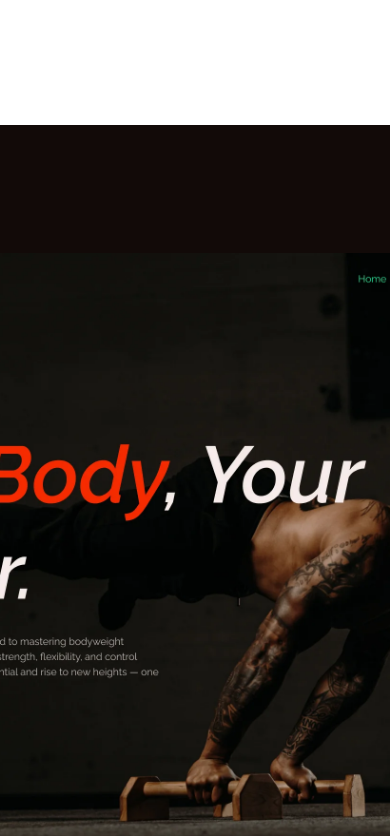
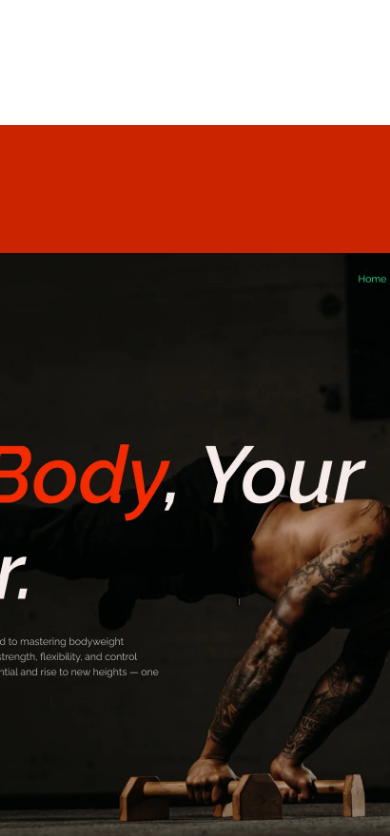
Before and after one commit to dudarph/Dudarph-s-Portfolio, a website built with Vite: page index.html in a window 390 px wide. Shown: the part 2648-3484 px from the top of the page. Built offline with nearby package versions, Linux system fonts and the light colour scheme.

Commit message:
BarMasters bg fixed

```diff
--- a/index.html
+++ b/index.html
@@ -264,7 +264,7 @@
 
 				<div class="design">
 					<h3 class="design__title">Веб-Дизайн</h3>
-					<div class="bg-color--brown">
+					<div class="bg-color--orange">
 						<div class="wrapper-second">
 							<div class="instance">
 								<div class="instance__text">
--- a/src/css/media.css
+++ b/src/css/media.css
@@ -133,7 +133,7 @@
 		height: 665px;
 	}
 
-	.bg-color--brown {
+	.bg-color--orange {
 		height: 665px;
 		margin-bottom: 160px;
 	}
@@ -450,7 +450,7 @@
 		line-height: 48px;
 	}
 
-	.bg-color--brown {
+	.bg-color--orange {
 		height: 737px;
 		margin-bottom: 72px;
 	}
--- a/src/css/style.css
+++ b/src/css/style.css
@@ -536,12 +536,12 @@ img {
   background: rgba(25, 22, 23, 0.25);
 }
 
-.bg-color--brown {
+.bg-color--orange {
   width: 100%;
   height: 906px;
   margin-bottom: 256px;
 
-  background-color: #120A08;
+  background-color: #CA2500;
 }
 
 .bg-color--blue {
```
